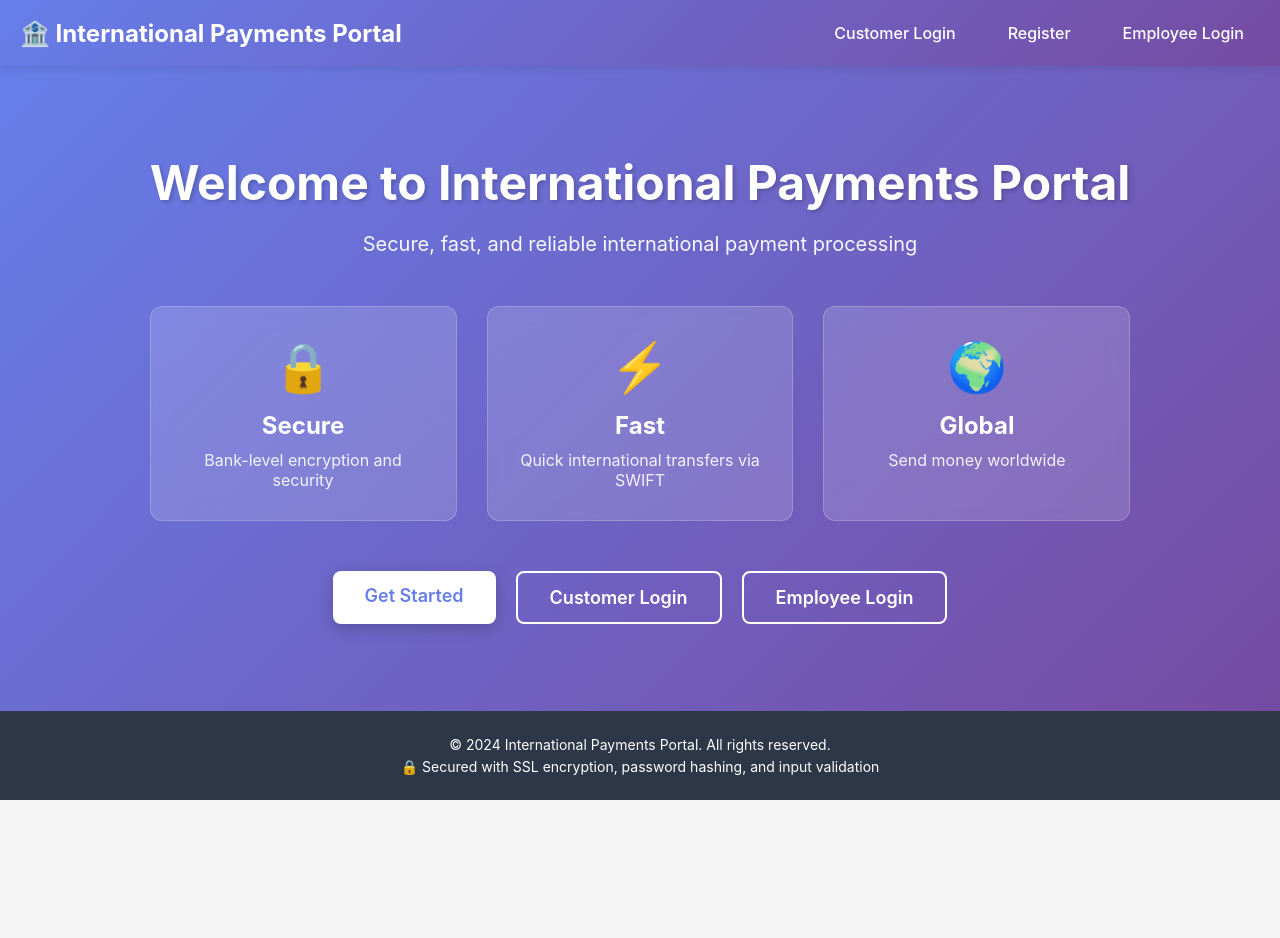
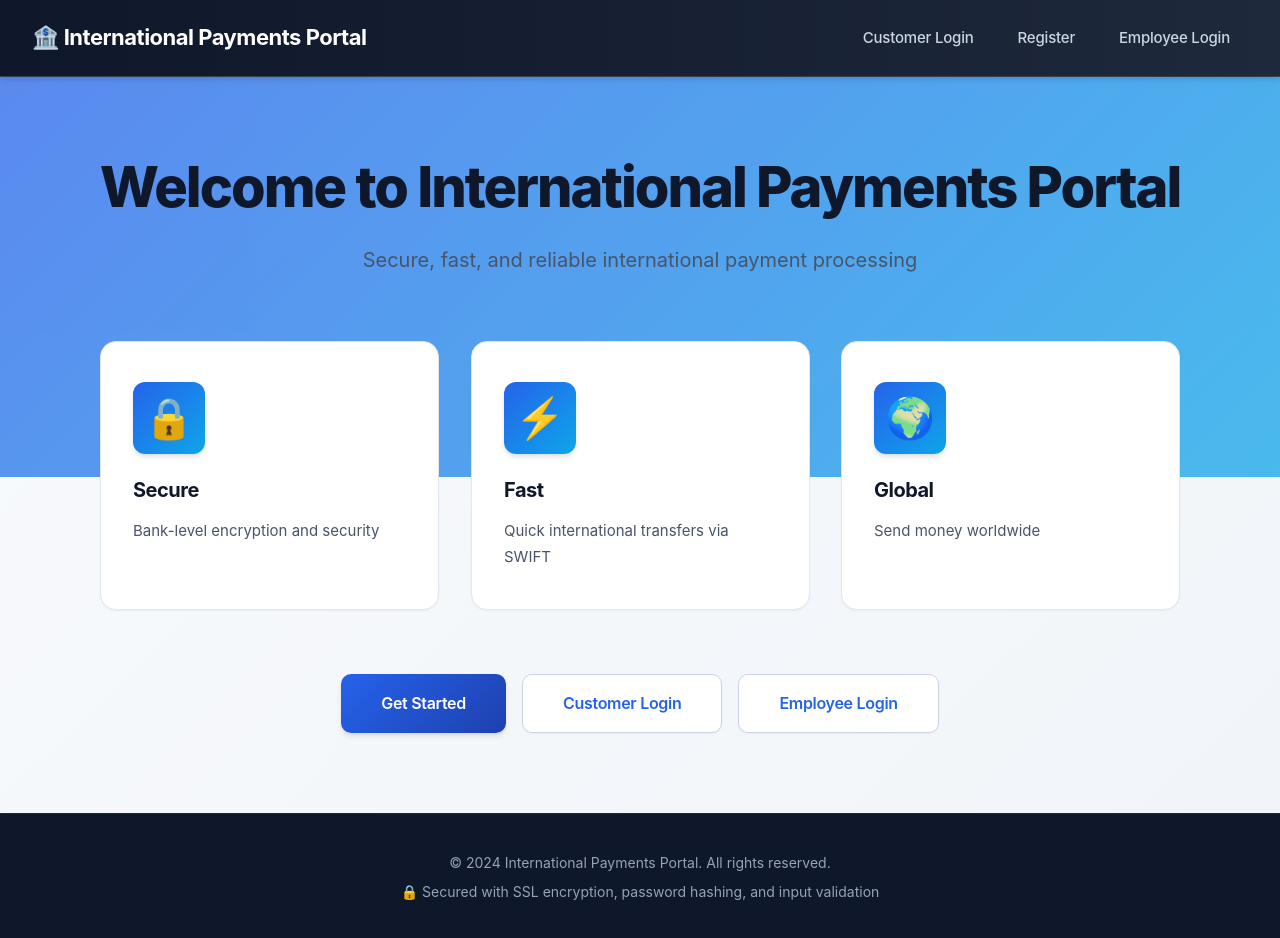
Before and after one commit to Rhea0524/INSY7314---part-2, a React (Create React App) app: page / in a window 1280 px wide. Shown: the top 938 px of the page. Before the commit the page ends 800 px from the top, so only its background shows below. Built offline with nearby package versions, Linux system fonts and the light colour scheme; no server answers.

Commit message:
Updated App.css for frontend with animations

```diff
--- a/src/App.css
+++ b/src/App.css
@@ -4,12 +4,35 @@
   box-sizing: border-box;
 }
 
+:root {
+  --primary-blue: #2563eb;
+  --primary-blue-dark: #1e40af;
+  --primary-blue-light: #3b82f6;
+  --accent-blue: #0ea5e9;
+  --neutral-50: #f8fafc;
+  --neutral-100: #f1f5f9;
+  --neutral-200: #e2e8f0;
+  --neutral-300: #cbd5e1;
+  --neutral-400: #94a3b8;
+  --neutral-500: #64748b;
+  --neutral-600: #475569;
+  --neutral-700: #334155;
+  --neutral-800: #1e293b;
+  --neutral-900: #0f172a;
+  --shadow-sm: 0 1px 2px 0 rgba(0, 0, 0, 0.05);
+  --shadow-md: 0 4px 6px -1px rgba(0, 0, 0, 0.1), 0 2px 4px -1px rgba(0, 0, 0, 0.06);
+  --shadow-lg: 0 10px 15px -3px rgba(0, 0, 0, 0.1), 0 4px 6px -2px rgba(0, 0, 0, 0.05);
+  --shadow-xl: 0 20px 25px -5px rgba(0, 0, 0, 0.1), 0 10px 10px -5px rgba(0, 0, 0, 0.04);
+}
+
 body {
-  font-family: -apple-system, BlinkMacSystemFont, 'Segoe UI', 'Roboto', 'Oxygen',
-    'Ubuntu', 'Cantarell', 'Fira Sans', 'Droid Sans', 'Helvetica Neue',
-    sans-serif;
+  font-family: 'Inter', -apple-system, BlinkMacSystemFont, 'Segoe UI', 'Roboto', 'Oxygen',
+    'Ubuntu', 'Cantarell', 'Fira Sans', 'Droid Sans', 'Helvetica Neue', sans-serif;
   -webkit-font-smoothing: antialiased;
   -moz-osx-font-smoothing: grayscale;
+  background-color: var(--neutral-50);
+  color: var(--neutral-800);
+  line-height: 1.6;
 }
 
 .App {
@@ -20,65 +43,99 @@ body {
 
 /* Navigation Styles */
 .navbar {
-  background: linear-gradient(135deg, #667eea 0%, #764ba2 100%);
+  background: linear-gradient(to right, var(--neutral-900), var(--neutral-800));
   color: white;
   padding: 0;
-  box-shadow: 0 2px 10px rgba(0, 0, 0, 0.1);
+  box-shadow: var(--shadow-md);
   position: sticky;
   top: 0;
   z-index: 1000;
+  border-bottom: 1px solid var(--neutral-700);
+  animation: fadeInDown 0.6s ease-out;
 }
 
 .nav-container {
   max-width: 1400px;
   margin: 0 auto;
-  padding: 15px 20px;
+  padding: 16px 32px;
   display: flex;
   justify-content: space-between;
   align-items: center;
 }
 
 .nav-logo {
-  font-size: 24px;
+  font-size: 22px;
   font-weight: 700;
   color: white;
   text-decoration: none;
   display: flex;
   align-items: center;
-  gap: 8px;
+  gap: 10px;
+  letter-spacing: -0.5px;
+  transition: all 0.3s ease;
+  animation: slideInLeft 0.6s ease-out;
+}
+
+.nav-logo:hover {
+  opacity: 0.9;
+  transform: scale(1.05);
 }
 
 .nav-menu {
   display: flex;
-  gap: 20px;
+  gap: 8px;
   align-items: center;
+  animation: slideInRight 0.6s ease-out;
 }
 
 .nav-link {
-  color: white;
+  color: var(--neutral-300);
   text-decoration: none;
-  padding: 8px 16px;
-  border-radius: 6px;
-  transition: all 0.3s;
+  padding: 10px 18px;
+  border-radius: 8px;
+  transition: all 0.3s cubic-bezier(0.4, 0, 0.2, 1);
   background: none;
   border: none;
   cursor: pointer;
-  font-size: 16px;
+  font-size: 15px;
   font-weight: 500;
+  letter-spacing: -0.2px;
+  position: relative;
+  overflow: hidden;
+}
+
+.nav-link::before {
+  content: '';
+  position: absolute;
+  top: 0;
+  left: -100%;
+  width: 100%;
+  height: 100%;
+  background: linear-gradient(90deg, transparent, rgba(255, 255, 255, 0.1), transparent);
+  transition: left 0.5s;
+}
+
+.nav-link:hover::before {
+  left: 100%;
 }
 
 .nav-link:hover {
-  background: rgba(255, 255, 255, 0.2);
+  background: var(--neutral-700);
+  color: white;
+  transform: translateY(-2px);
 }
 
 .logout-btn {
-  background: rgba(255, 255, 255, 0.2);
-  border: 2px solid white;
+  background: transparent;
+  border: 1.5px solid var(--neutral-600);
+  color: var(--neutral-300);
+  margin-left: 12px;
 }
 
 .logout-btn:hover {
-  background: white;
-  color: #667eea;
+  background: var(--neutral-700);
+  border-color: var(--neutral-500);
+  color: white;
 }
 
 /* Main Content */
@@ -91,114 +148,231 @@ body {
 /* Home Page Styles */
 .home-page {
   flex: 1;
-  background: linear-gradient(135deg, #667eea 0%, #764ba2 100%);
+  background: linear-gradient(135deg, var(--neutral-50) 0%, var(--neutral-100) 100%);
   display: flex;
   align-items: center;
   justify-content: center;
-  padding: 40px 20px;
+  padding: 80px 20px;
+  position: relative;
+}
+
+.home-page::before {
+  content: '';
+  position: absolute;
+  top: 0;
+  left: 0;
+  right: 0;
+  height: 400px;
+  background: linear-gradient(135deg, var(--primary-blue) 0%, var(--accent-blue) 100%);
+  opacity: 0.03;
+  z-index: 0;
+  animation: pulse 4s ease-in-out infinite;
 }
 
 .home-content {
   text-align: center;
-  color: white;
-  max-width: 1000px;
+  max-width: 1100px;
+  position: relative;
+  z-index: 1;
 }
 
 .home-content h1 {
-  font-size: 48px;
-  margin-bottom: 20px;
-  text-shadow: 2px 2px 4px rgba(0, 0, 0, 0.2);
+  font-size: 56px;
+  margin-bottom: 24px;
+  color: var(--neutral-900);
+  font-weight: 800;
+  letter-spacing: -2px;
+  line-height: 1.1;
+  animation: fadeIn 0.8s ease-out;
 }
 
 .home-subtitle {
   font-size: 20px;
-  margin-bottom: 50px;
-  opacity: 0.95;
+  margin-bottom: 64px;
+  color: var(--neutral-600);
+  font-weight: 400;
+  max-width: 700px;
+  margin-left: auto;
+  margin-right: auto;
+  line-height: 1.7;
+  animation: fadeIn 1s ease-out 0.2s both;
 }
 
 .home-features {
   display: grid;
-  grid-template-columns: repeat(auto-fit, minmax(250px, 1fr));
-  gap: 30px;
-  margin-bottom: 50px;
+  grid-template-columns: repeat(auto-fit, minmax(280px, 1fr));
+  gap: 32px;
+  margin-bottom: 64px;
 }
 
 .feature-card {
-  background: rgba(255, 255, 255, 0.15);
-  backdrop-filter: blur(10px);
-  padding: 30px;
-  border-radius: 12px;
-  border: 1px solid rgba(255, 255, 255, 0.2);
+  background: white;
+  padding: 40px 32px;
+  border-radius: 16px;
+  border: 1px solid var(--neutral-200);
+  box-shadow: var(--shadow-sm);
+  transition: all 0.4s cubic-bezier(0.4, 0, 0.2, 1);
+  text-align: left;
+  animation: scaleIn 0.6s ease-out;
+  animation-fill-mode: both;
+}
+
+.feature-card:nth-child(1) {
+  animation-delay: 0.3s;
+}
+
+.feature-card:nth-child(2) {
+  animation-delay: 0.4s;
+}
+
+.feature-card:nth-child(3) {
+  animation-delay: 0.5s;
+}
+
+.feature-card:hover {
+  transform: translateY(-8px) scale(1.02);
+  box-shadow: var(--shadow-xl);
+  border-color: var(--primary-blue-light);
 }
 
 .feature-icon {
-  font-size: 48px;
-  display: block;
-  margin-bottom: 15px;
+  font-size: 40px;
+  display: inline-flex;
+  align-items: center;
+  justify-content: center;
+  width: 72px;
+  height: 72px;
+  background: linear-gradient(135deg, var(--primary-blue) 0%, var(--accent-blue) 100%);
+  border-radius: 12px;
+  margin-bottom: 20px;
+  color: white;
+  box-shadow: var(--shadow-md);
+  transition: all 0.4s ease;
+}
+
+.feature-card:hover .feature-icon {
+  transform: rotate(5deg) scale(1.1);
+  box-shadow: var(--shadow-lg);
+  animation: float 2s ease-in-out infinite;
 }
 
 .feature-card h3 {
-  font-size: 24px;
-  margin-bottom: 10px;
+  font-size: 20px;
+  margin-bottom: 12px;
+  color: var(--neutral-900);
+  font-weight: 700;
+  letter-spacing: -0.5px;
 }
 
 .feature-card p {
-  font-size: 16px;
-  opacity: 0.9;
+  font-size: 15px;
+  color: var(--neutral-600);
+  line-height: 1.7;
+  font-weight: 400;
 }
 
 .home-actions {
   display: flex;
-  gap: 20px;
+  gap: 16px;
   justify-content: center;
   flex-wrap: wrap;
+  animation: fadeIn 1.2s ease-out 0.4s both;
 }
 
 .btn-primary,
 .btn-secondary {
-  padding: 14px 32px;
-  border-radius: 8px;
-  font-size: 18px;
+  padding: 16px 40px;
+  border-radius: 10px;
+  font-size: 16px;
   font-weight: 600;
   text-decoration: none;
-  transition: all 0.3s;
-  display: inline-block;
+  transition: all 0.3s cubic-bezier(0.4, 0, 0.2, 1);
+  display: inline-flex;
+  align-items: center;
+  justify-content: center;
+  letter-spacing: -0.3px;
+  cursor: pointer;
+  border: none;
+  position: relative;
+  overflow: hidden;
+}
+
+.btn-primary::before,
+.btn-secondary::before {
+  content: '';
+  position: absolute;
+  top: 50%;
+  left: 50%;
+  width: 0;
+  height: 0;
+  border-radius: 50%;
+  background: rgba(255, 255, 255, 0.3);
+  transform: translate(-50%, -50%);
+  transition: width 0.6s, height 0.6s;
+}
+
+.btn-primary:hover::before,
+.btn-secondary:hover::before {
+  width: 300px;
+  height: 300px;
 }
 
 .btn-primary {
-  background: white;
-  color: #667eea;
-  box-shadow: 0 4px 15px rgba(0, 0, 0, 0.2);
+  background: linear-gradient(135deg, var(--primary-blue) 0%, var(--primary-blue-dark) 100%);
+  color: white;
+  box-shadow: var(--shadow-md);
 }
 
 .btn-primary:hover {
-  transform: translateY(-2px);
-  box-shadow: 0 6px 20px rgba(0, 0, 0, 0.3);
+  transform: translateY(-3px) scale(1.02);
+  box-shadow: 0 20px 40px -10px rgba(37, 99, 235, 0.4);
+  background: linear-gradient(135deg, var(--primary-blue-dark) 0%, var(--primary-blue) 100%);
+}
+
+.btn-primary:active {
+  transform: translateY(-1px) scale(1.01);
+  transition: all 0.1s;
 }
 
 .btn-secondary {
-  background: transparent;
-  color: white;
-  border: 2px solid white;
+  background: white;
+  color: var(--primary-blue);
+  border: 1.5px solid var(--neutral-300);
+  box-shadow: var(--shadow-sm);
 }
 
 .btn-secondary:hover {
-  background: white;
-  color: #667eea;
+  background: var(--neutral-50);
+  border-color: var(--primary-blue);
+  transform: translateY(-3px) scale(1.02);
+  box-shadow: var(--shadow-lg);
+}
+
+.btn-secondary:active {
+  transform: translateY(-1px) scale(1.01);
+  transition: all 0.1s;
 }
 
 /* Footer Styles */
 .footer {
-  background: #2d3748;
-  color: white;
+  background: var(--neutral-900);
+  color: var(--neutral-400);
   text-align: center;
-  padding: 20px;
+  padding: 32px 20px;
   margin-top: auto;
+  border-top: 1px solid var(--neutral-800);
+  animation: fadeIn 1s ease-out;
 }
 
 .footer p {
-  margin: 5px 0;
+  margin: 6px 0;
   font-size: 14px;
+  font-weight: 400;
+  transition: color 0.3s ease;
+}
+
+.footer p:hover {
+  color: var(--neutral-300);
 }
 
 /* Loading States */
@@ -209,17 +383,17 @@ body {
   align-items: center;
   justify-content: center;
   min-height: 60vh;
-  color: #667eea;
+  color: var(--primary-blue);
 }
 
 .spinner {
-  border: 4px solid #f3f4f6;
-  border-top: 4px solid #667eea;
+  border: 3px solid var(--neutral-200);
+  border-top: 3px solid var(--primary-blue);
   border-radius: 50%;
-  width: 50px;
-  height: 50px;
-  animation: spin 1s linear infinite;
-  margin-bottom: 15px;
+  width: 48px;
+  height: 48px;
+  animation: spin 0.8s linear infinite;
+  margin-bottom: 20px;
 }
 
 @keyframes spin {
@@ -227,37 +401,185 @@ body {
   100% { transform: rotate(360deg); }
 }
 
+@keyframes fadeIn {
+  from {
+    opacity: 0;
+    transform: translateY(20px);
+  }
+  to {
+    opacity: 1;
+    transform: translateY(0);
+  }
+}
+
+@keyframes fadeInDown {
+  from {
+    opacity: 0;
+    transform: translateY(-20px);
+  }
+  to {
+    opacity: 1;
+    transform: translateY(0);
+  }
+}
+
+@keyframes slideInLeft {
+  from {
+    opacity: 0;
+    transform: translateX(-30px);
+  }
+  to {
+    opacity: 1;
+    transform: translateX(0);
+  }
+}
+
+@keyframes slideInRight {
+  from {
+    opacity: 0;
+    transform: translateX(30px);
+  }
+  to {
+    opacity: 1;
+    transform: translateX(0);
+  }
+}
+
+@keyframes scaleIn {
+  from {
+    opacity: 0;
+    transform: scale(0.9);
+  }
+  to {
+    opacity: 1;
+    transform: scale(1);
+  }
+}
+
+@keyframes pulse {
+  0%, 100% {
+    opacity: 1;
+  }
+  50% {
+    opacity: 0.7;
+  }
+}
+
+@keyframes float {
+  0%, 100% {
+    transform: translateY(0px);
+  }
+  50% {
+    transform: translateY(-10px);
+  }
+}
+
+@keyframes shimmer {
+  0% {
+    background-position: -1000px 0;
+  }
+  100% {
+    background-position: 1000px 0;
+  }
+}
+
+/* Utility Classes */
+.text-primary {
+  color: var(--primary-blue);
+}
+
+.text-neutral {
+  color: var(--neutral-600);
+}
+
+.bg-primary {
+  background-color: var(--primary-blue);
+}
+
+.bg-neutral {
+  background-color: var(--neutral-100);
+}
+
 /* Responsive Design */
 @media (max-width: 768px) {
   .nav-container {
+    padding: 12px 20px;
     flex-direction: column;
-    gap: 15px;
+    gap: 12px;
   }
 
   .nav-menu {
     flex-wrap: wrap;
     justify-content: center;
+    width: 100%;
+  }
+
+  .nav-link {
+    padding: 8px 14px;
+    font-size: 14px;
+  }
+
+  .home-page {
+    padding: 60px 20px;
   }
 
   .home-content h1 {
+    font-size: 36px;
+    letter-spacing: -1px;
+    margin-bottom: 20px;
+  }
+
+  .home-subtitle {
+    font-size: 17px;
+    margin-bottom: 48px;
+  }
+
+  .home-features {
+    gap: 20px;
+    grid-template-columns: 1fr;
+  }
+
+  .feature-card {
+    padding: 32px 24px;
+  }
+
+  .feature-icon {
+    width: 64px;
+    height: 64px;
     font-size: 32px;
+  }
+
+  .home-actions {
+    flex-direction: column;
+    gap: 12px;
+  }
+
+  .btn-primary,
+  .btn-secondary {
+    width: 100%;
+    max-width: 320px;
+    padding: 14px 32px;
+  }
+
+  .footer {
+    padding: 24px 20px;
+  }
+}
+
+@media (max-width: 480px) {
+  .home-content h1 {
+    font-size: 28px;
   }
 
   .home-subtitle {
     font-size: 16px;
   }
 
-  .feature-card {
-    padding: 20px;
+  .feature-card h3 {
+    font-size: 18px;
   }
 
-  .home-actions {
-    flex-direction: column;
-  }
-
-  .btn-primary,
-  .btn-secondary {
-    width: 100%;
-    max-width: 300px;
+  .feature-card p {
+    font-size: 14px;
   }
 }
```
